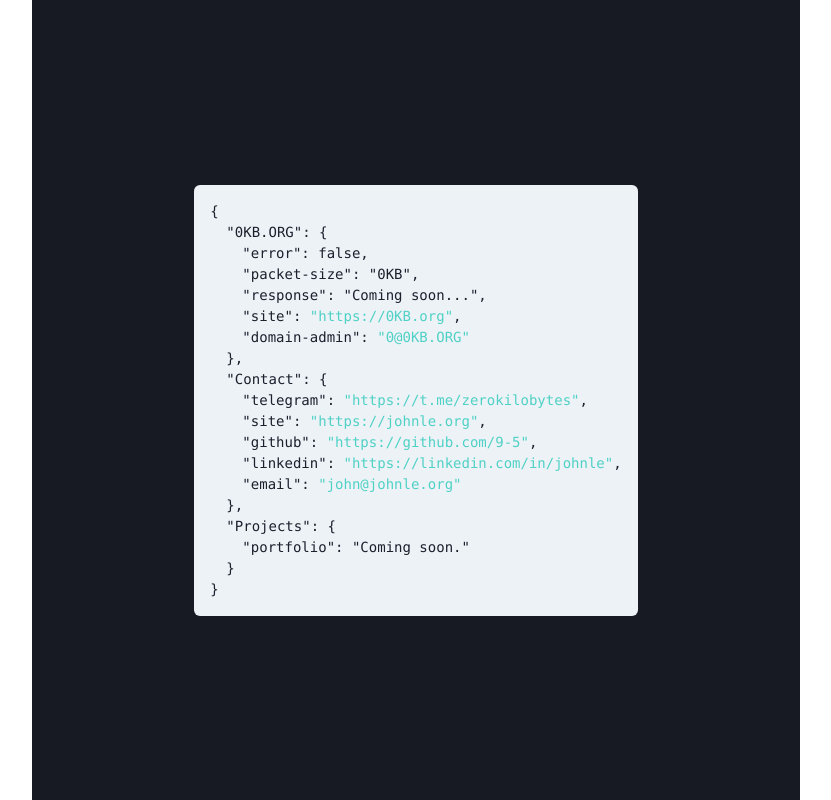
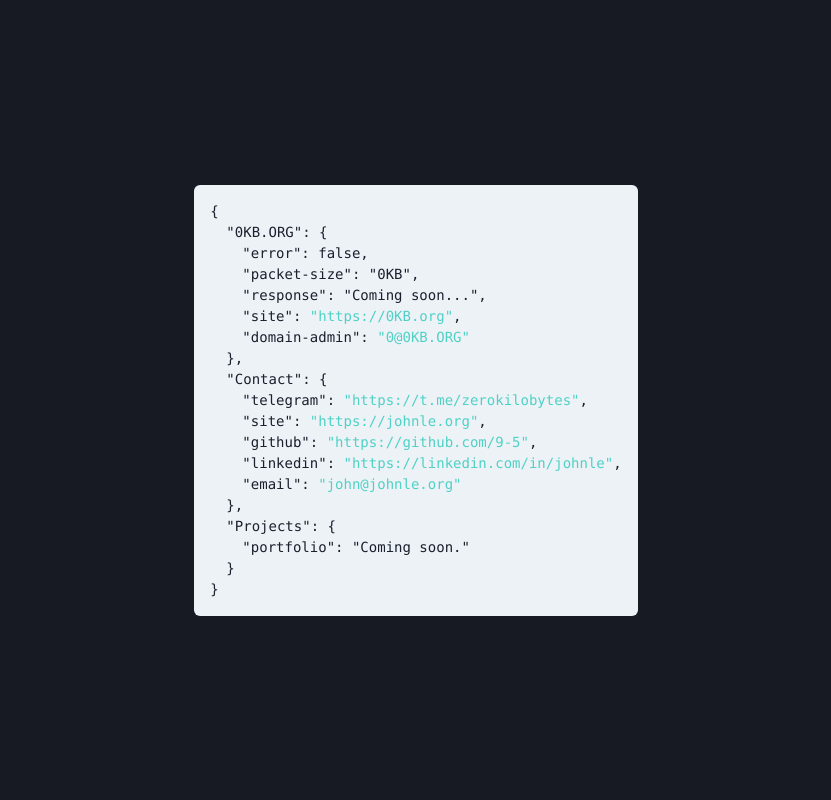
Before and after one commit to GPT-Engineer-App/dark-blue-json, a React (Vite) app: page / in a window 1280 px wide. Shown: the whole page, without its empty margins (224-1055 px from the left). Built offline with nearby package versions, Linux system fonts and the light colour scheme.

Commit message:
Updated the `Container` component to take up the full viewport width and height.
Prompt: Make the center black portion full screen.

```diff
--- a/src/pages/Index.jsx
+++ b/src/pages/Index.jsx
@@ -7,7 +7,7 @@ const Index = () => {
   const textColor = useColorModeValue("gray.100", "gray.100");
 
   return (
-    <Container centerContent maxW="container.md" height="100vh" display="flex" flexDirection="column" justifyContent="center" alignItems="center" bg={bgColor} color={textColor} onClick={toggleColorMode}>
+    <Container centerContent maxW="100vw" height="100vh" display="flex" flexDirection="column" justifyContent="center" alignItems="center" bg={bgColor} color={textColor} onClick={toggleColorMode}>
       <VStack spacing={4} align="start">
         <Box>
           <Code p={4} borderRadius="md" w="full">
```
